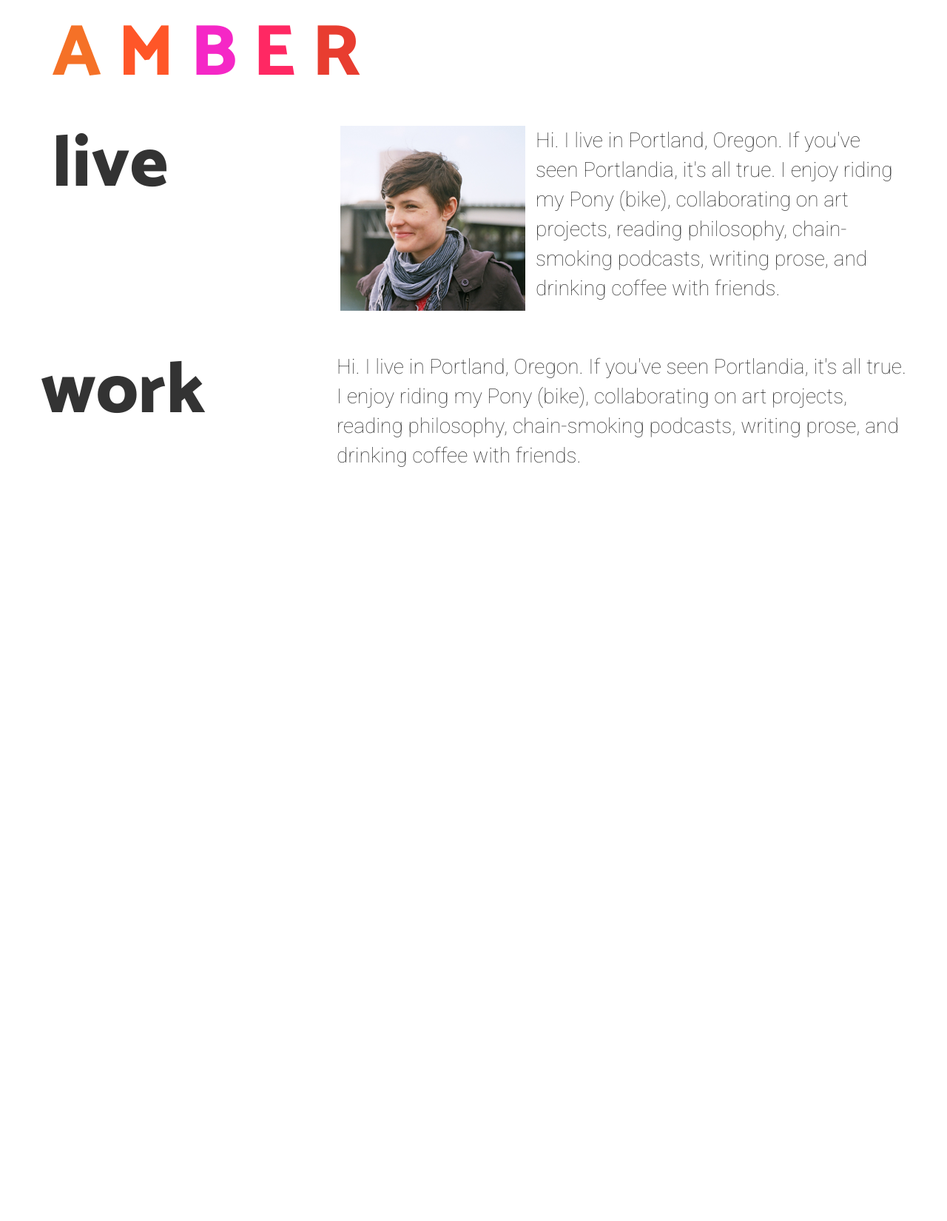
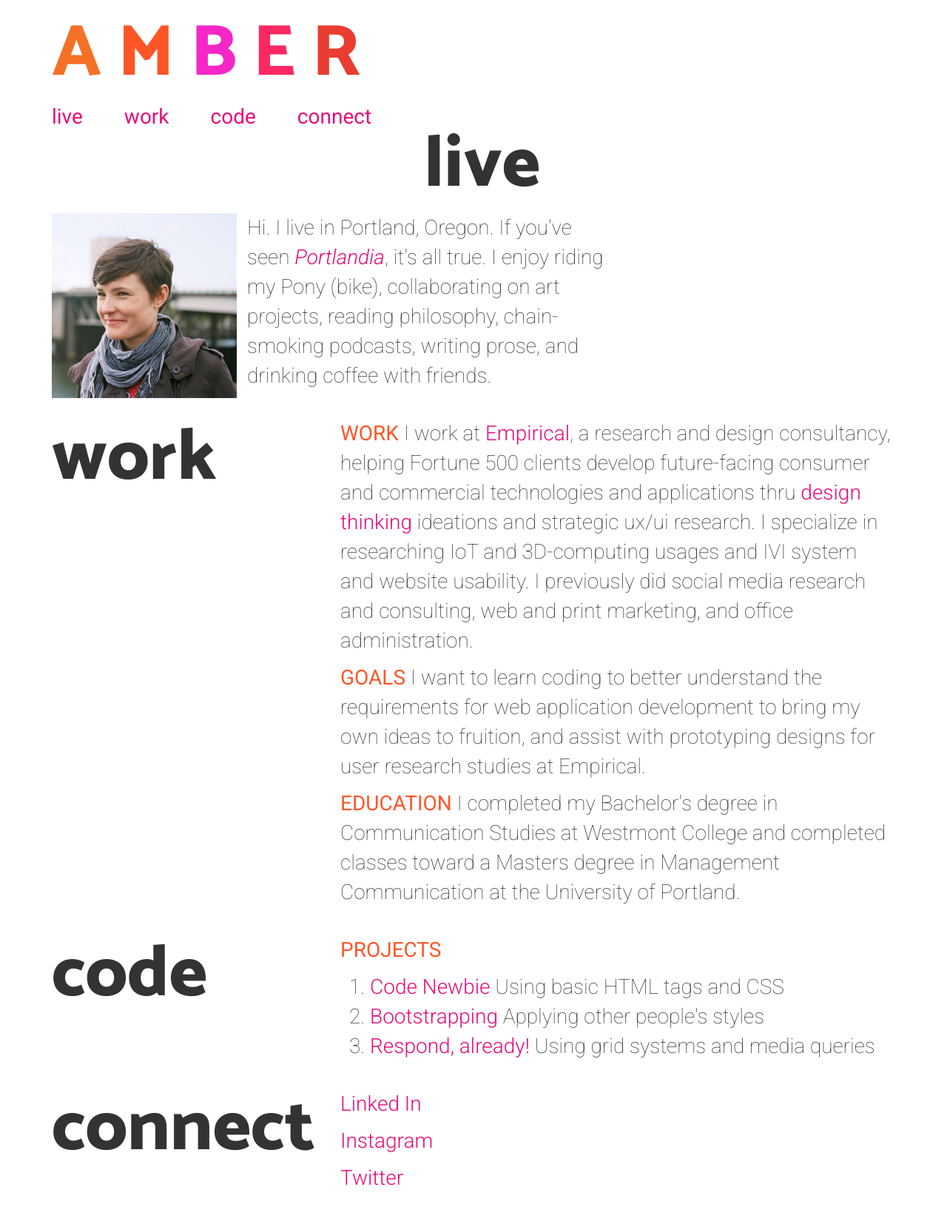
Before and after one commit to Ambermeetsrobot/ambermeetsrobot.github.io, a plain HTML site: page index.html in a window 1280 px wide. Shown: the whole page at 74% size. Before the commit the page ends 800 px from the top, so only its background shows below. Drawn offline with Linux system fonts and the light colour scheme.

Commit message:
add css nav bar, anchors, and text styles; update index.html content to include work, code, and contact information

```diff
--- a/css/styles.css
+++ b/css/styles.css
@@ -1,5 +1,12 @@
-header {
-  margin-bottom: 3em;
+
+a {
+  color: #E80C7A;
+  font-weight:300;
+  target: _blank;
+}
+
+a:hover {
+  color: #E83D30;
 }
 
 h1 {
@@ -17,6 +24,10 @@ h2 {
   padding-top: 0px;
 }
 
+header {
+  margin-bottom: 3em;
+}
+
 img {
   float: left;
   height: 100%;
@@ -24,15 +35,59 @@ img {
   padding-right: 1em;
 }
 
+li {
+  font-family: 'Roboto', sans-serif;
+  font-weight: 100;
+  font-size: 2em;
+}
 p {
   font-family: 'Roboto', sans-serif;
   font-weight: 100;
   font-size: 2em;
+}
+
+strong {
+  color: #FF5628;
+  font-weight:400;
+}
+
+
+.my-nav ul {
+  float: left;
+  list-style-type: none;
+  margin: 0;
+  padding-left: 0;
+  padding-bottom: 2em;
+  overflow: hidden;
+}
+
+.my-nav ul li {
+  float: left;
+  font-family: 'Roboto', sans-serif;
+  font-weight: 400;
+  font-size: 2em;
+  padding-right: 2em;
+}
+
+.my-nav ul li a {
+  display: block;
+  color: #FF2863;
+  text-align: center;
+  padding: 14px 16px;
+  text-decoration: none;
+}
+
+/* Change the link color to #111 (black) on hover */
+.my-nav li a:hover {
+  color: #E83D30;
+}
+
+.col-md-8 {
   padding-bottom: 2em;
 }
 
 }
-.live .col-md-4 .my-h2:hover {
+/*.live .col-md-4 .my-h2:hover {
   color: #30AAE8;
 }
 
@@ -40,9 +95,9 @@ p {
   color: #30AAE8;
 }
 
-.code .my-h2 :hover {
+.code .col-md-4 .my-h2 :hover {
   color: #30AAE8;
 }
-.connect .my-h2 :hover {
+.connect .col-md-4 .my-h2 :hover {
   color: #2684B5;
-}
+}*/
--- a/index.html
+++ b/index.html
@@ -15,9 +15,19 @@
        <span style="color: #FF2863">E</span>
        <span style="color: #E83D30">R</span>
      </h1>
+
+       <div class="my-nav">
+         <ul>
+           <a href="#live"><li>live</li></a>
+           <a href="#work"><li>work</li></a>
+           <a href="#code"><li>code</li></a>
+           <a href="#connect"><li>connect</li></a>
+         </ul>
+       </div>
     </header>
 
     <body>
+      <a name="live"></a>
       <div class="row live">
 
        <div class="col-md-4">
@@ -26,16 +36,53 @@
 
         <div class="col-md-8">
           <img style="float: left" src="img/ambermeetsrobot.png">
-       <p>Hi. I live in Portland, Oregon. If you've seen Portlandia, it's all true. I enjoy riding my Pony (bike), collaborating on art projects, reading philosophy, chain-smoking podcasts, writing prose, and drinking coffee with friends.</p>
+          <p>Hi. I live in Portland, Oregon. If you've seen <a href="http://www.ifc.com/shows/portlandia"><em>Portlandia</em></a>, it's all true. I enjoy riding my Pony (bike), collaborating on art projects, reading philosophy, chain-smoking podcasts, writing prose, and drinking coffee with friends.</p>
+        </div>
     </div>
 
+    <a name="work"></a>
     <div class="row work">
        <div class="col-md-4">
          <h2 class="my-h2">work</h2>
        </div>
        <div class="col-md-8">
-       <p style="float: right">Hi. I live in Portland, Oregon. If you've seen Portlandia, it's all true. I enjoy riding my Pony (bike), collaborating on art projects, reading philosophy, chain-smoking podcasts, writing prose, and drinking coffee with friends.</p>
+        <p> <strong>WORK</strong> I work at <a href="http://empiricalux.com/">Empirical</a>, a research and design consultancy, helping Fortune 500 clients develop future-facing consumer and commercial technologies and applications thru <a href="http://dschool.stanford.edu/use-our-methods/the-bootcamp-bootleg/">design thinking</a> ideations and strategic ux/ui research. I specialize in researching IoT and 3D-computing usages and IVI system and website usability. I previously did social media research and consulting, web and print marketing, and office administration.</p>
+
+        <p><strong>GOALS</strong> I want to learn coding to better understand the requirements for web application development to bring my own ideas to fruition, and assist with prototyping designs for user research studies at Empirical.
+
+        <p><strong>EDUCATION</strong> I completed my Bachelor's degree in Communication Studies at Westmont College and completed classes toward a Masters degree in Management Communication at the University of Portland.
       </div>
+    </div>
+
+    <a name="code"></a>
+
+  <div class="row code">
+     <div class="col-md-4">
+      <h2 class="my-h2">code</h2>
+     </div>
+
+     <div class="col-md-8">
+       <p><strong>PROJECTS</strong></p>
+       <ol>
+        <li><a href="https://github.com/Ambermeetsrobot/first-webpage/blob/master/Desktop/my-first-webpage.html">Code Newbie</a> Using basic HTML tags and CSS</li>
+        <li><a href="https://github.com/Ambermeetsrobot/bootstrap_practice">Bootstrapping</a> Applying other people's styles</li>
+        <li><a href="https://github.com/Ambermeetsrobot/vacation">Respond, already!</a> Using grid systems and media queries</li>
+     </div>
+   </div>
+
+  <a name="connect"></a>
+    <div class="row connect">
+
+      <div class="col-md-4">
+       <h2 class="my-h2">connect</h2>
+      </div>
+
+      <div class="col-md-8">
+        <p><a href="https://www.linkedin.com/in/ambermward">Linked In</a></p>
+        <p><a href="https://www.instagram.com/ambermeetsrobot/">Instagram</a></p>
+        <p><a href="https://twitter.com/ambermeetsrobot">Twitter</a></p>
+      </div>
+
     </div>
 
   </div>
```
Lines whose indentation alone changed are shown as unchanged.
